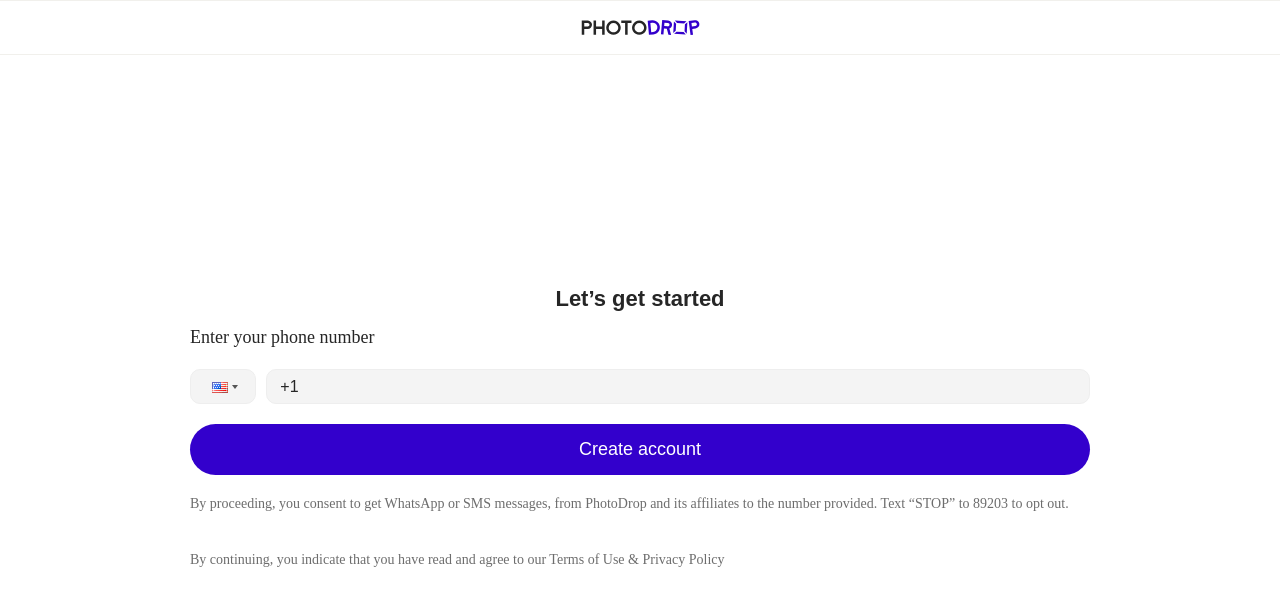
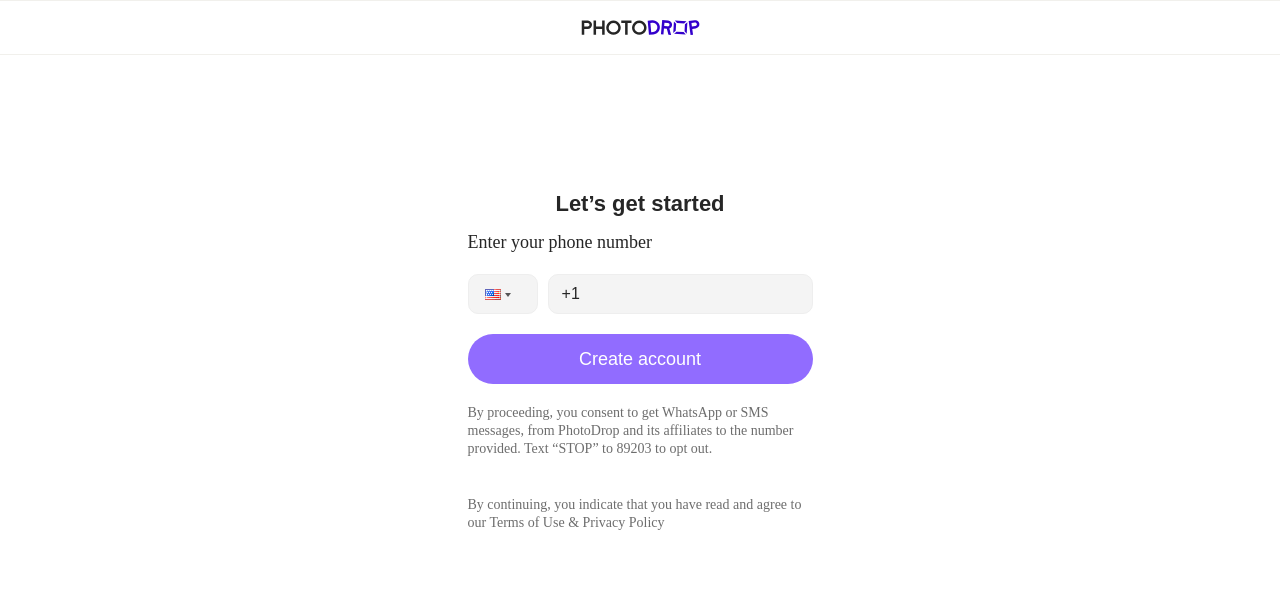
Before and after one commit to SergejShk/photo-drop_client, a React (Create React App) app: page /auth in a window 1280 px wide. Shown: the top 606 px of the page. Built offline with nearby package versions, Linux system fonts and the light colour scheme; a web font is replaced by a local one.

Commit message:
upd styles Home page

```diff
--- a/src/components/addSelfie/AddSelfie.tsx
+++ b/src/components/addSelfie/AddSelfie.tsx
@@ -31,8 +31,7 @@ const AddSelfie: React.FC = () => {
     restrictions: { maxNumberOfFiles: 1 },
     autoProceed: true,
   });
-  uppy
-    .use(AwsS3, {
+  uppy.use(AwsS3, {
     async getUploadParameters(file: any): Promise<any> {
       try {
         const { data } = await axios.post(`/client/selfie`, {
@@ -51,8 +50,8 @@ const AddSelfie: React.FC = () => {
         console.log(error);
       }
     },
-    })
-    .use(Webcam, {
+  });
+  uppy.use(Webcam, {
     modes: ["picture"],
     mirror: true,
     videoConstraints: {
--- a/src/components/authForm/AuthForm.styled.ts
+++ b/src/components/authForm/AuthForm.styled.ts
@@ -2,10 +2,9 @@ import styled from "styled-components";
 
 export const FormStyled = styled.form`
   width: 100%;
-  height: calc(100vh - 55px);
   display: flex;
   flex-direction: column;
-  justify-content: center;
+  padding-top: 136px;
 
   & .react-tel-input {
     position: static;
@@ -18,22 +17,23 @@ export const FormStyled = styled.form`
   & .react-tel-input .flag-dropdown {
     position: static;
     width: 70px;
+    height: 40px;
     background-color: ${(p) => p.theme.colors.backgroundInput};
     border: ${(p) => p.theme.borders.normal};
     border-radius: 10px;
     font-size: ${(p) => p.theme.fontSizes.s};
     line-height: 1.31;
     align-items: center;
-    padding: 14px 13px;
+    padding: 8px 32px 7px 8px;
     color: ${(p) => p.theme.colors.primary};
     margin-right: 10px;
-    padding: 14px 13px;
     margin-bottom: 0;
   }
 
   & .react-tel-input .form-control {
     position: static;
     width: 100%;
+    height: 40px;
     background-color: ${(p) => p.theme.colors.backgroundInput};
     border: ${(p) => p.theme.borders.normal};
     border-radius: 10px;
@@ -41,7 +41,7 @@ export const FormStyled = styled.form`
     line-height: 1.31;
     display: inline-flex;
     align-items: center;
-    padding: 14px 13px;
+    padding: 15px 13px 14px 13px;
     color: ${(p) => p.theme.colors.primary};
     margin-bottom: 20px;
   }
@@ -57,7 +57,7 @@ export const Title = styled.h2`
   margin-bottom: 14px;
 `;
 
-export const CallText = styled.b`
+export const CallText = styled.p`
   font-weight: ${(p) => p.theme.fontWeights.medium};
   font-size: ${(p) => p.theme.fontSizes.m};
   line-height: ${(p) => p.theme.lineHeights.body};
@@ -75,7 +75,7 @@ export const Button = styled.button`
   font-size: ${(p) => p.theme.fontSizes.m};
   line-height: ${(p) => p.theme.lineHeights.body};
   color: ${(p) => p.theme.colors.white};
-  padding: 14px 20px;
+  padding: 14px 20px 13px 20px;
   margin-bottom: 20px;
   border: none;
 `;
--- a/src/components/authForm/AuthForm.tsx
+++ b/src/components/authForm/AuthForm.tsx
@@ -34,7 +34,9 @@ const AuthForm: React.FC = () => {
       <CallText>Enter your phone number</CallText>
       <PhoneInput country={"us"} value={phone} onChange={handleChange} />
 
-      <Button type="submit">Create account</Button>
+      <Button type="submit" disabled={Number(phone) < 5 ? true : false}>
+        Create account
+      </Button>
       <PolicyText>
         By proceeding, you consent to get WhatsApp or SMS messages, from
         PhotoDrop and its affiliates to the number provided. Text “STOP” to
--- a/src/components/container/Container.styled.ts
+++ b/src/components/container/Container.styled.ts
@@ -1,7 +1,7 @@
-import styled from 'styled-components';
+import styled from "styled-components";
 
 export const ContainerStyled = styled.div`
-  max-width: 900px;
+  max-width: 345px;
   padding: 0 15px;
   margin: 0 auto;
 `;
```
Lines whose indentation alone changed are shown as unchanged.
